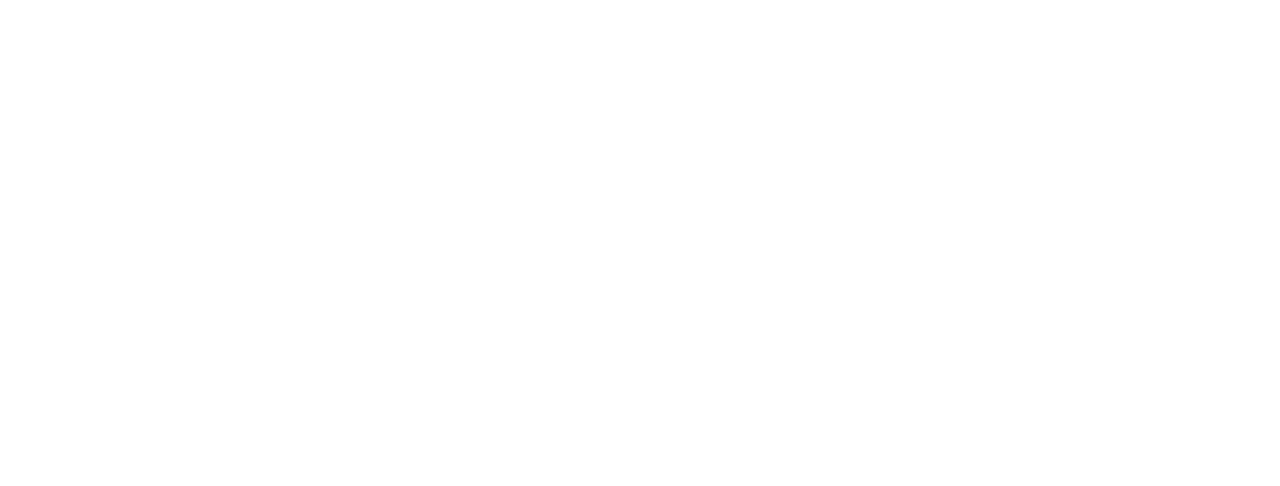
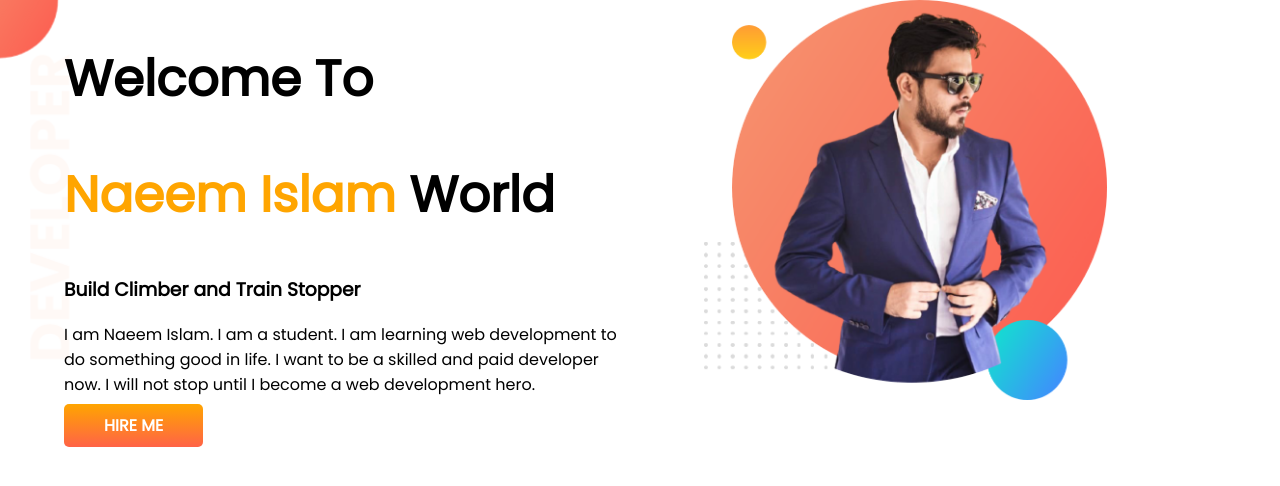
Before and after one commit to Naeemphero1/developer-portfolio, a plain HTML site: page index.html in a window 1280 px wide. Drawn offline with Linux system fonts and the light colour scheme.

Commit message:
top banner added

```diff
--- a/index.html
+++ b/index.html
@@ -1,13 +1,34 @@
 <!DOCTYPE html>
 <html lang="en">
+
 <head>
     <meta charset="UTF-8">
     <meta http-equiv="X-UA-Compatible" content="IE=edge">
     <meta name="viewport" content="width=device-width, initial-scale=1.0">
     <title>Naeem Portfolio</title>
+    <link rel="preconnect" href="https://fonts.googleapis.com">
+    <link rel="preconnect" href="https://fonts.gstatic.com" crossorigin>
+    <link href="https://fonts.googleapis.com/css2?family=Poppins&display=swap" rel="stylesheet">
     <link rel="stylesheet" href="style.css">
 </head>
+
 <body>
+    <section class="top-banner">
+        <div class="half-width">
+            <h1>Welcome To</h1>
+            <h1><span class="orange-color">Naeem Islam</span> World</h1>
+            <h3>Build Climber and Train Stopper</h3>
+            <p>I am Naeem Islam. I am a student. I am learning web development to do something good in life. I want to
+                be a
+                skilled and paid developer now. I will not stop until I become a web development hero.</p>
+            <a class="link-button" target="_blank" href="https://www.facebook.com/naeem.islam.bd.22">HIRE ME</a>
+        </div>
+
+        <div class="half-width">
+            <img src="my-bg.png" alt="">
+        </div>
+    </section>
 
 </body>
+
 </html>
--- a/style.css
+++ b/style.css
@@ -0,0 +1,34 @@
+body{
+    font-family: 'Poppins', sans-serif;
+    margin: 0;
+
+}
+h1{
+    font-size: 50px;
+}
+.orange-color{
+    color: orange;
+}
+section{
+    display: flex;
+}
+.half-width{
+    width: 50%;
+    padding-left: 5%;
+}
+
+.half-width img{
+    width: 70%;
+}
+.link-button{
+    text-decoration: none;
+    background-image: linear-gradient(orange,tomato);
+    padding: 10px 40px;
+    color: white;
+    font-weight: 700;
+    border-radius: 5px;
+}
+.top-banner{
+    background-image: url(top-banner.png);
+    background-repeat: no-repeat;
+}
```
Also changed, not shown: dream-bg.png (added), exp-bg.png (added), jhankar.png (added), jhankar2.png (added), my-bg.png (added), my-bg2.png (added), top-banner.png (added).
